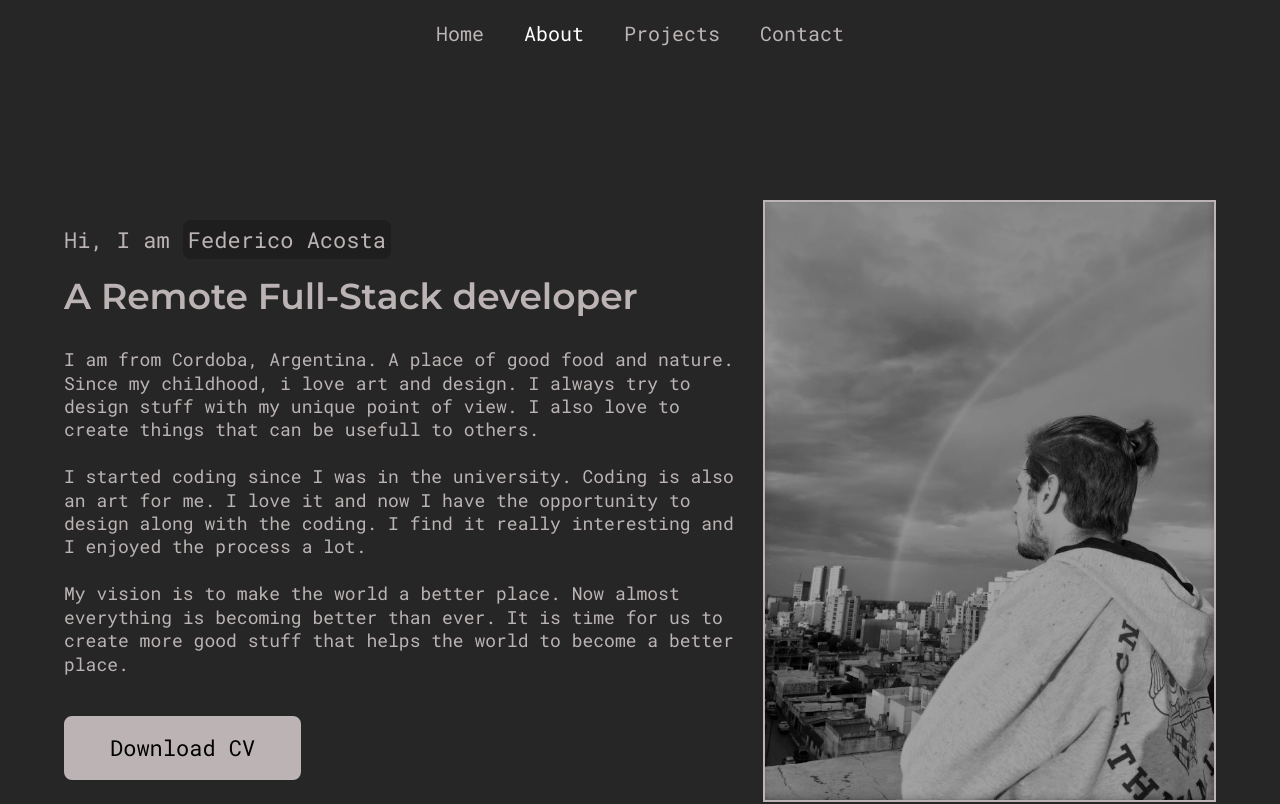
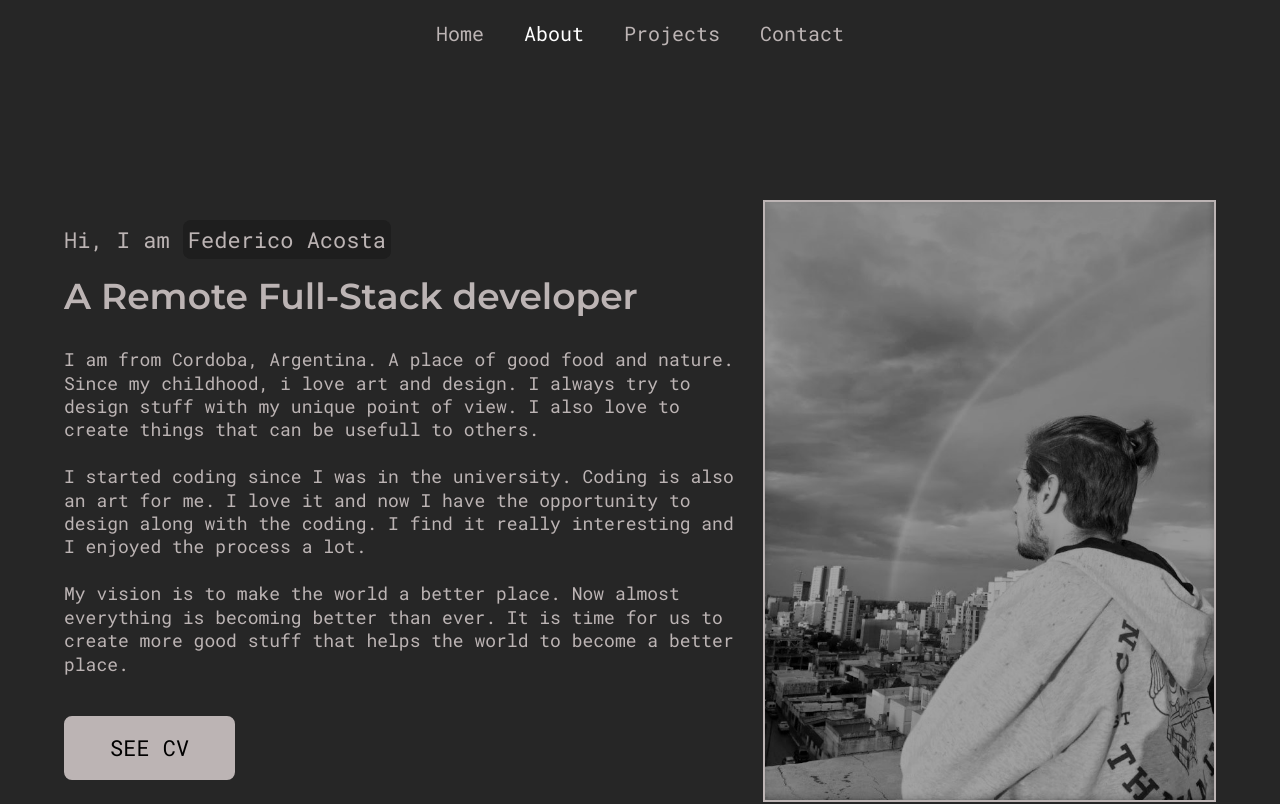
Before and after one commit to FedericoAcostaDev/portfolio2021, a React (Create React App) app: page /about in a window 1280 px wide. Shown: the top 804 px of the page. Built offline with nearby package versions, Linux system fonts and the light colour scheme.

Commit message:
updated resume

```diff
--- a/src/pages/About.js
+++ b/src/pages/About.js
@@ -103,7 +103,7 @@ export default function About() {
                   place.
                 </PText>
               </div>
-              <Button btnText="Download CV" btnLink="#" />
+              <Button btnText="SEE CV" btnLink="/resume.pdf" />
             </div>
             <div className="right">
               <img src={AboutImg} alt="me" />
```
Also changed, not shown: 1 other file (tests, documents, lock files or other folders).
